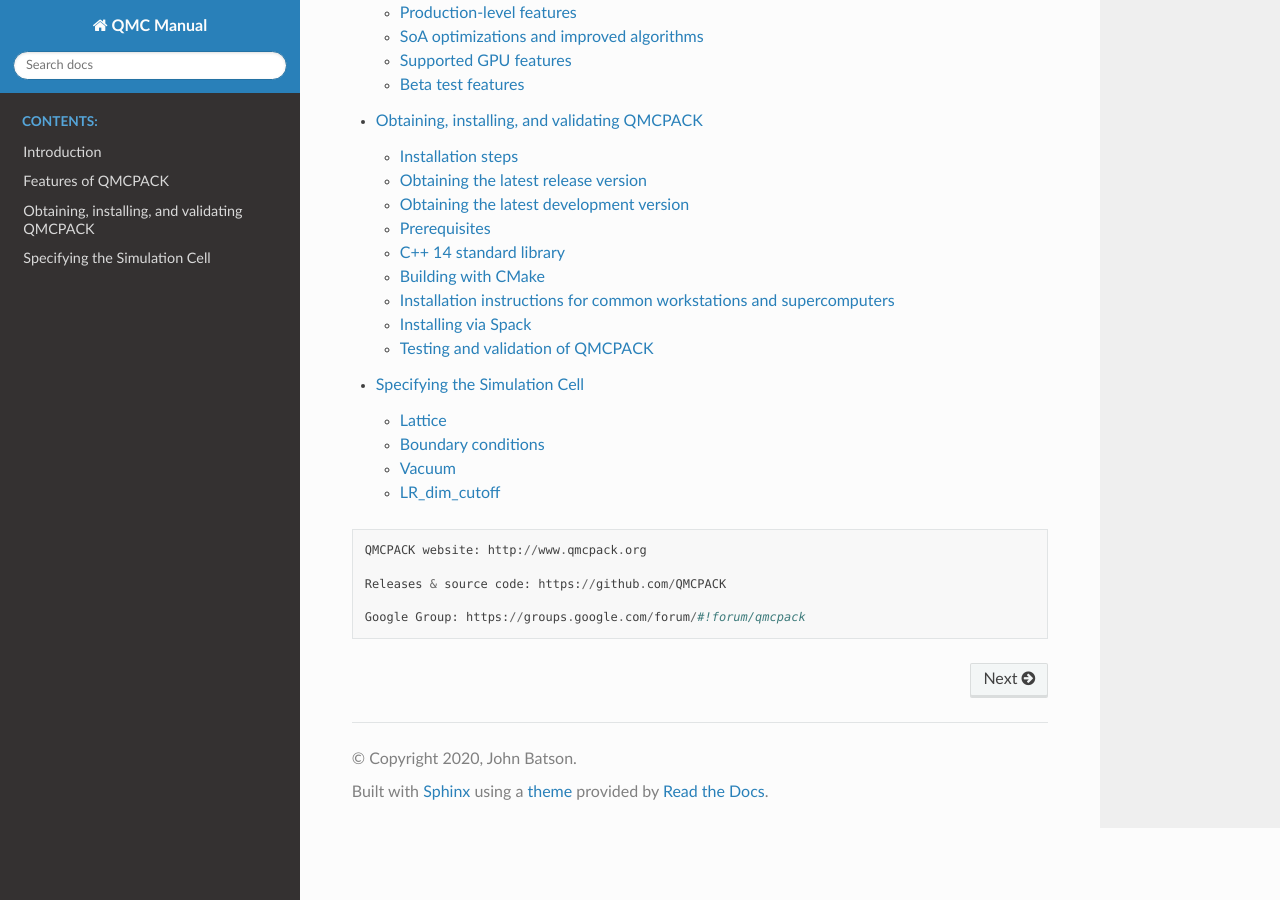
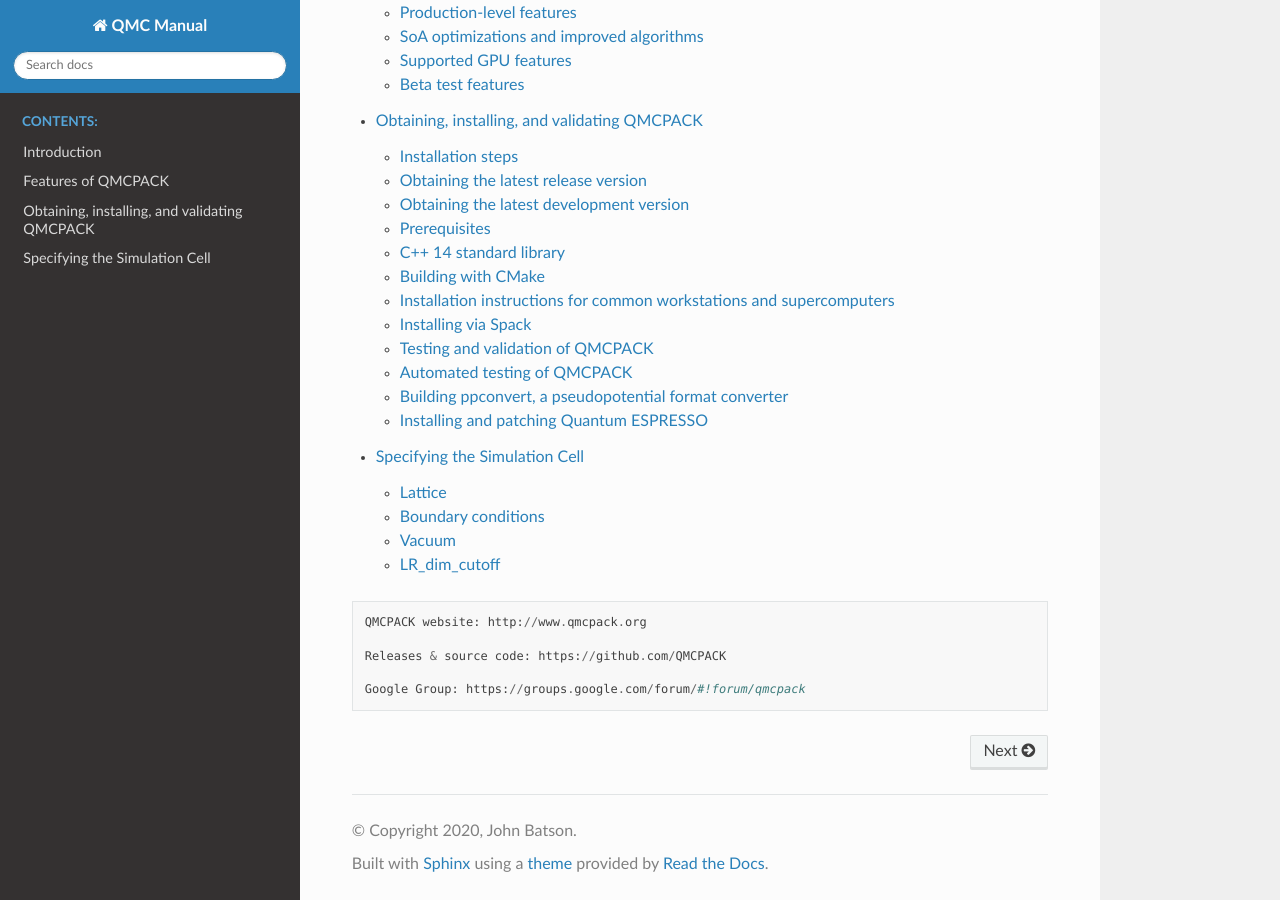
Before and after one commit to jbatson5/QMC-Manual, a Sphinx documentation site: the page built from docs/index.rst, in a window 1280 px wide and 900 px high, scrolled down 580 px. Built offline with Sphinx 7.4.7 and the Read the Docs theme 2.0.0, drawn with Linux system fonts in a browser that asks for light colours; some of the changed lines change nothing that is shown.

Commit message:
intro fixes + figure 2

```diff
--- a/docs/installation.rst
+++ b/docs/installation.rst
@@ -1674,6 +1674,63 @@
   | performance-NiO-cpu-a1024-e12288 | S256             | 1024  | 12288      | 6144           |
   +----------------------------------+------------------+-------+------------+----------------+
 
+Troubleshooting tests
+~~~~~~~~~~~~~~~~~~~~~
+
+CTest reports briefly pass or fail of tests in printout and also collects all the standard outputs to help investigating how tests fail.
+If the CTest execution is completed, look at ``Testing/Temporary/LastTest.log``.
+If you manually stop the testing (ctrl+c), look at ``Testing/Temporary/LastTest.log.tmp``.
+You can locate the failing tests by searching for the key word "Fail."
+
+Slow testing with OpenMPI
+~~~~~~~~~~~~~~~~~~~~~~~~~
+
+OpenMPI has a default binding policy that makes all the threads run on a single core during testing when there are two or fewer MPI ranks.
+This significantly increases testing time. If you are authorized to change the default setting, you can just add "hwloc\_base\_binding\_policy=none" in /etc/openmpi/openmpi-mca-params.conf.
+
+Automated testing of QMCPACK
+----------------------------
+
+The QMCPACK developers run automatic tests of QMCPACK on several
+different computer systems,  many on a continuous basis. See the reports at
+https://cdash.qmcpack.org/CDash/index.php?project=QMCPACK.
+The combinations that are currently tested can be seen on CDash and are also listed in
+https://github.com/QMCPACK/qmcpack/blob/develop/README.md. They include GCC, Clang, Intel, and PGI compilers in combinations
+with various library versions and different MPI implementations. NVIDIA GPUs are also tested.
+
+.. _buildppconvert:
+
+Building ppconvert, a pseudopotential format converter
+------------------------------------------------------
+
+QMCPACK includes a utility---ppconvert---to convert between different
+pseudopotential formats. Examples include effective core potential
+formats (in Gaussians), the UPF format used by QE, and
+the XML format used by QMCPACK itself. The utility also enables the
+atomic orbitals to be recomputed via a numerical density functional
+calculation if they need to be reconstructed for use in an
+electronic structure calculation.
+
+.. _fig2
+.. figure:: QMCPACK_CDash_CTest_Results_20160129.png
+  :width: 80%
+  :align: center
+
+  Example test results for QMCPACK showing data for a
+  workstation (Intel, GCC, both CPU and GPU builds) and for two ORNL
+  supercomputers. In this example, four errors were found. This
+  dashboard is accessible at https://cdash.qmcpack.org
+
+.. _buildqe:
+
+Installing and patching Quantum ESPRESSO
+----------------------------------------
+
+For trial wavefunctions obtained in a plane-wave basis, we mainly
+support QE. Note that ABINIT and QBox were supported historically
+and could be reactivated.
+
+
 
 
 .. rubric:: Footnotes
--- a/docs/introduction.rst
+++ b/docs/introduction.rst
@@ -74,8 +74,7 @@
 modest resources. We’ll run a short diffusion Monte Carlo calculation of
 a water molecule:
 
-#. Go to the appropriate example directory: ``cd
-    ../examples/molecules/H2O.``
+#. Go to the appropriate example directory: ``cd ../examples/molecules/H2O.``
 
 #. | (Optional) Put the QMCPACK binary on your path: ``export PATH=\$PATH:location-of-qmcpack/build/bin``
 
```
Also changed, not shown: docs/QMCPACK_CDash_CTest_Results_20160129.png (added), docs/quick_qmca_dmc_trace.png (added), 11 other files.
